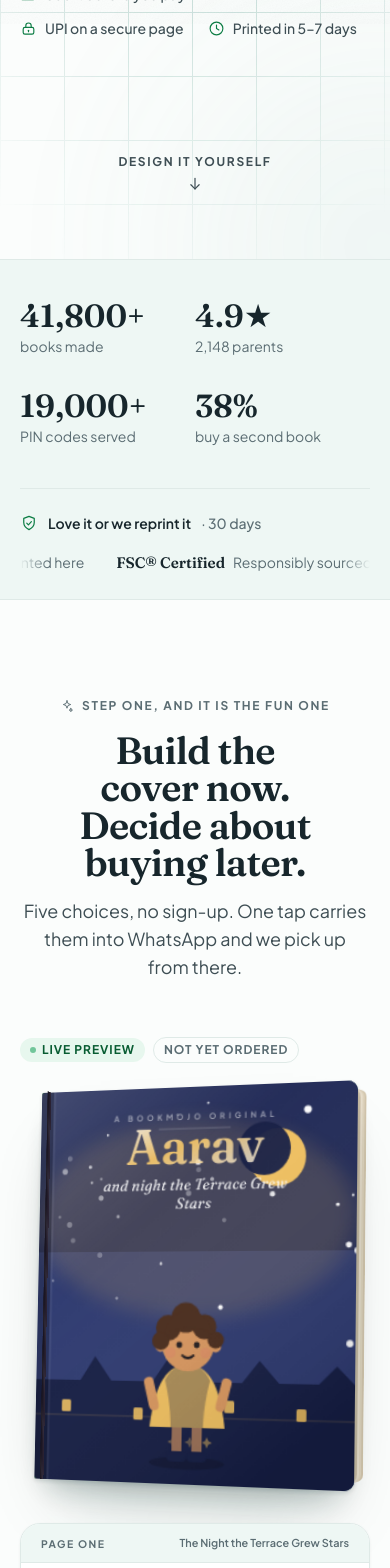
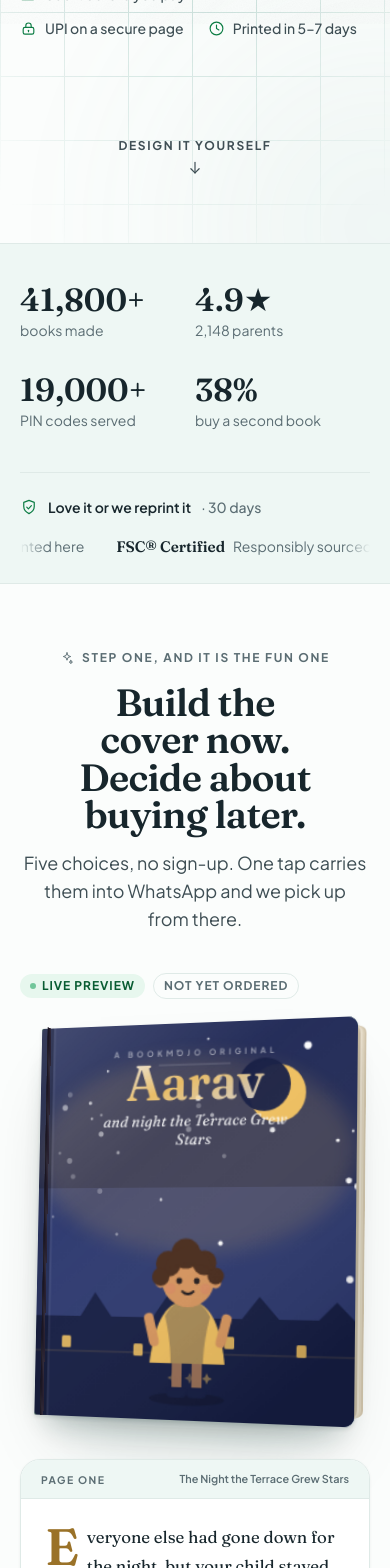
Before and after one commit to sainilabs/bookmojo, a React (Vite) app: page / in a window 390 px wide. Shown: the part 820-2388 px from the top of the page. Built offline with nearby package versions, Linux system fonts and the light colour scheme.

Commit message:
Fix sticky columns broken by overflow-hidden; tighten vertical rhythm

```diff
--- a/src/components/sections/Delivery.tsx
+++ b/src/components/sections/Delivery.tsx
@@ -70,7 +70,7 @@ export function Delivery() {
           deck={`Made in ${PROOF.productionDays} days, then ${PROOF.metroDeliveryDays} to metros and 4–6 elsewhere. Every stage arrives as a message — including a photo of the real book.`}
         />
 
-        <ol className="relative mt-14 grid gap-6 lg:mt-20 lg:grid-cols-4 lg:gap-5">
+        <ol className="relative mt-10 grid gap-6 lg:mt-14 lg:grid-cols-4 lg:gap-5">
           {beats.map((beat, i) => (
             <Reveal as="li" key={beat.title} y={24} delay={i * 90} className="h-full">
               <article className="card flex h-full flex-col gap-4 p-6">
--- a/src/components/sections/Hero.tsx
+++ b/src/components/sections/Hero.tsx
@@ -191,7 +191,7 @@ export function Hero() {
           </Reveal>
         </div>
 
-        <Reveal y={12} delay={400} className="mt-14 flex justify-center lg:mt-20">
+        <Reveal y={12} delay={400} className="mt-10 flex justify-center lg:mt-12">
           <a
             href="#create"
             className="btn btn-quiet group flex-col !gap-1 text-micro font-bold tracking-[0.14em] uppercase"
--- a/src/components/sections/HowItWorks.tsx
+++ b/src/components/sections/HowItWorks.tsx
@@ -69,7 +69,7 @@ export function HowItWorks() {
           deck={`About ${PROOF.avgOrderMinutes} minutes of your time, and the book is in your hands inside ten days.`}
         />
 
-        <ol className="relative mt-16 grid gap-10 sm:gap-12 lg:mt-24 lg:grid-cols-4 lg:gap-8">
+        <ol className="relative mt-10 grid gap-10 sm:gap-12 lg:mt-14 lg:grid-cols-4 lg:gap-8">
           {/* The stitched thread. Absolute, decorative, hidden from AT. */}
           <div
             aria-hidden="true"
--- a/src/components/sections/Journey.tsx
+++ b/src/components/sections/Journey.tsx
@@ -141,7 +141,9 @@ export function Journey() {
   const overallProgress = ((stageIndex + step / Math.max(messages.length, 1)) / stages.length) * 100;
 
   return (
-    <Section id="journey" tone="inverse" space="grand" className="overflow-hidden">
+    /* overflow-x-clip rather than overflow-hidden: `hidden` would make this
+       section a scroll container and break the sticky phone column. */
+    <Section id="journey" tone="inverse" space="grand" className="overflow-x-clip">
       {/* Inverse surface: this section is a night-time scene and the phone is
           the light source. It also creates the strongest possible break in the
           page rhythm at the exact point we need full attention. */}
@@ -173,7 +175,7 @@ export function Journey() {
           </Reveal>
         </div>
 
-        <div className="mt-14 grid gap-10 lg:mt-20 lg:grid-cols-[minmax(0,1fr)_auto] lg:gap-16 3xl:gap-24">
+        <div className="mt-10 grid gap-10 lg:mt-14 lg:grid-cols-[minmax(0,1fr)_auto] lg:gap-16 3xl:gap-24">
           {/* ------------------------------- RAIL --------------------------- */}
           <div className="min-w-0">
             <div className="flex items-center gap-4">
--- a/src/components/sections/Personaliser.tsx
+++ b/src/components/sections/Personaliser.tsx
@@ -80,7 +80,12 @@ export function Personaliser() {
   const opening = theme.opening.replaceAll('{name}', name || 'your child');
 
   return (
-    <Section id="create" space="grand" className="overflow-hidden">
+    /* overflow-x-clip, NOT overflow-hidden. `hidden` turns this section into a
+       scroll container, which silently breaks the sticky preview column below —
+       the book un-sticks, scrolls away, and leaves the right half of the section
+       empty. `clip` gives the same horizontal clipping without creating a scroll
+       container, so sticky keeps working. */
+    <Section id="create" space="grand" className="overflow-x-clip">
       <Container>
         <SectionHeading
           eyebrow={
@@ -98,7 +103,7 @@ export function Personaliser() {
           deck="Five choices, no sign-up. One tap carries them into WhatsApp and we pick up from there."
         />
 
-        <div className="mt-14 grid gap-10 lg:mt-20 lg:grid-cols-[minmax(0,1fr)_minmax(0,0.85fr)] lg:gap-16 3xl:gap-24">
+        <div className="mt-10 grid gap-10 lg:mt-14 lg:grid-cols-[minmax(0,1fr)_minmax(0,0.85fr)] lg:gap-16 3xl:gap-24">
           {/* ------------------------------ CONTROLS ------------------------ */}
           <Reveal y={24} className="order-2 lg:order-1">
             <div className="flex items-center justify-between gap-4 border-b border-hairline pb-4">
--- a/src/components/sections/Spreads.tsx
+++ b/src/components/sections/Spreads.tsx
@@ -94,7 +94,7 @@ export function Spreads() {
         <div
           data-spread-viewer
           tabIndex={-1}
-          className="mt-14 lg:mt-20"
+          className="mt-10 lg:mt-14"
           aria-roledescription="book preview"
         >
           <div className="mx-auto max-w-[62rem]">
--- a/src/components/sections/Themes.tsx
+++ b/src/components/sections/Themes.tsx
@@ -64,7 +64,7 @@ export function Themes() {
           deck="Original stories set where your child actually lives — a summer terrace, the banyan at the end of the lane, a launch pad on the Bay of Bengal."
         />
 
-        <ul className="mt-14 grid gap-6 sm:grid-cols-2 lg:mt-20 lg:grid-cols-3 lg:gap-8">
+        <ul className="mt-10 grid gap-6 sm:grid-cols-2 lg:mt-14 lg:grid-cols-3 lg:gap-8">
           {THEMES.map((theme, i) => {
             const selected = theme.id === draft.themeId;
             const ages = theme.ages
--- a/src/components/sections/WhyParents.tsx
+++ b/src/components/sections/WhyParents.tsx
@@ -39,7 +39,7 @@ export function WhyParents() {
 
         {/* 4 × 2 on desktop: the lead card occupies a 2 × 2 block, the four
             supporting cards fill the remaining 2 × 2. */}
-        <div className="mt-14 grid gap-4 sm:grid-cols-2 sm:gap-5 lg:mt-20 lg:grid-cols-4 lg:grid-rows-2">
+        <div className="mt-10 grid gap-4 sm:grid-cols-2 sm:gap-5 lg:mt-14 lg:grid-cols-4 lg:grid-rows-2">
           {/* Lead card, double height on desktop. */}
           <Reveal
             y={26}
--- a/src/components/ui/Layout.tsx
+++ b/src/components/ui/Layout.tsx
@@ -43,6 +43,12 @@ export function Container({
  * (tight / normal / grand) rather than ad-hoc padding, so the page has a
  * detectable pulse as you scroll — the thing that makes a long page feel
  * composed instead of stacked.
+ *
+ * The scale was tightened by roughly a third after the copy diet. Generous
+ * spacing works when the blocks it separates are dense; once the prose was cut,
+ * a `grand` bottom of 176px meeting a `normal` top of 128px added up to over
+ * 300px of nothing between sections, which reads as a hole rather than as
+ * breathing room. Whitespace has to be proportional to the content it frames.
  */
 export function Section({
   id,
@@ -71,9 +77,9 @@ export function Section({
       data-tone={tone}
       className={cx(
         'relative',
-        space === 'tight' && 'py-14 sm:py-16',
-        space === 'normal' && 'py-20 sm:py-28 lg:py-32',
-        space === 'grand' && 'py-24 sm:py-32 lg:py-44',
+        space === 'tight' && 'py-10 sm:py-12',
+        space === 'normal' && 'py-14 sm:py-16 lg:py-20',
+        space === 'grand' && 'py-16 sm:py-20 lg:py-24',
         tone === 'paper' && 'bg-paper',
         tone === 'sunken' && 'bg-sunken',
         tone === 'inverse' && 'bg-inverse text-ink-inverse',
```
